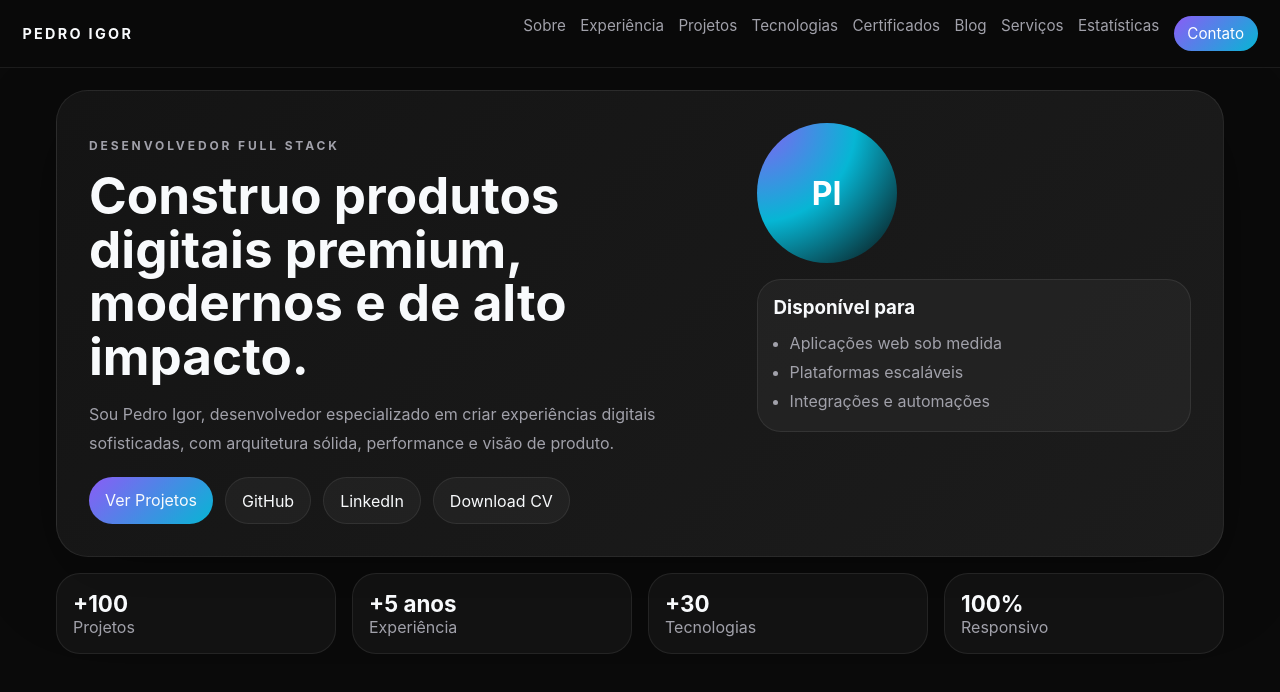
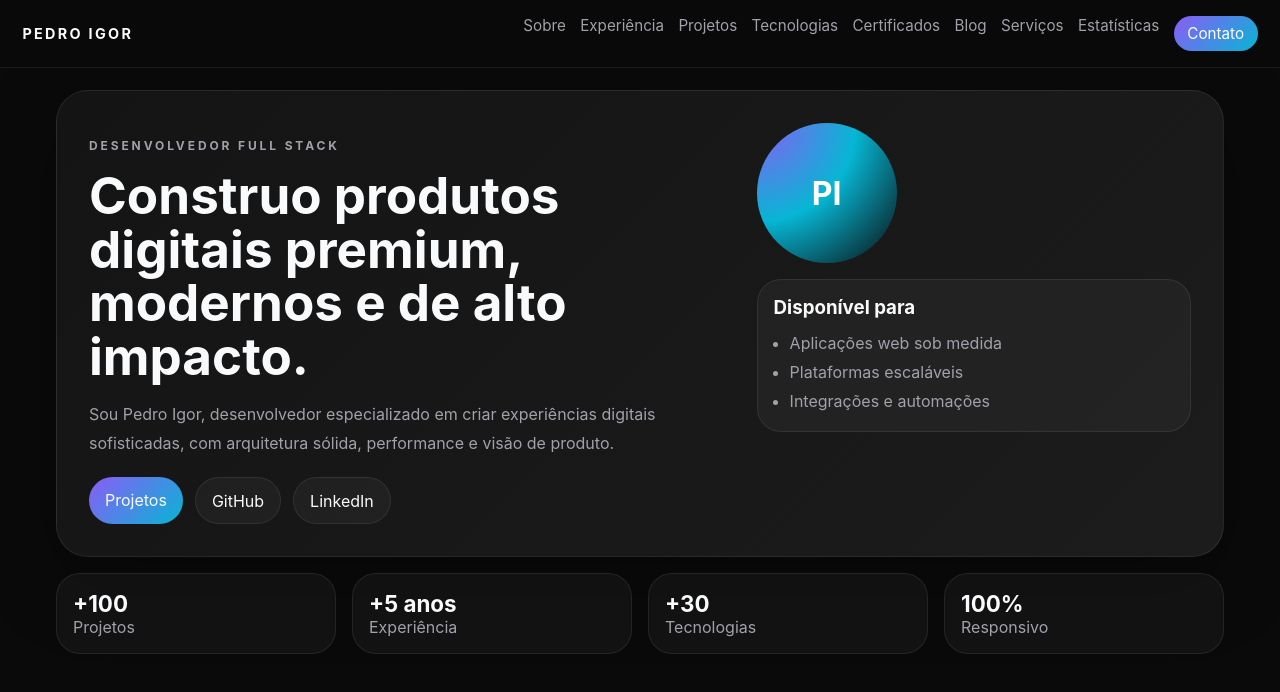
Before and after one commit to Pedro-Santtos/pedro.dev, an Angular app: page / in a window 1280 px wide. Shown: the top 692 px of the page. Built offline with nearby package versions, Linux system fonts and the light colour scheme.

Commit message:
basic change

```diff
--- a/src/app/pages/home-page.ts
+++ b/src/app/pages/home-page.ts
@@ -15,10 +15,9 @@ import { RouterLink } from '@angular/router';
           com arquitetura sólida, performance e visão de produto.
         </p>
         <div class="actions">
-          <a routerLink="/projetos" class="btn primary">Ver Projetos</a>
+          <a routerLink="/projetos" class="btn primary">Projetos</a>
           <a href="https://github.com" target="_blank" rel="noreferrer" class="btn">GitHub</a>
           <a href="https://www.linkedin.com" target="_blank" rel="noreferrer" class="btn">LinkedIn</a>
-          <a href="mailto:pedro@pedro.dev" class="btn">Download CV</a>
         </div>
       </div>
       <div class="hero-side">
```
